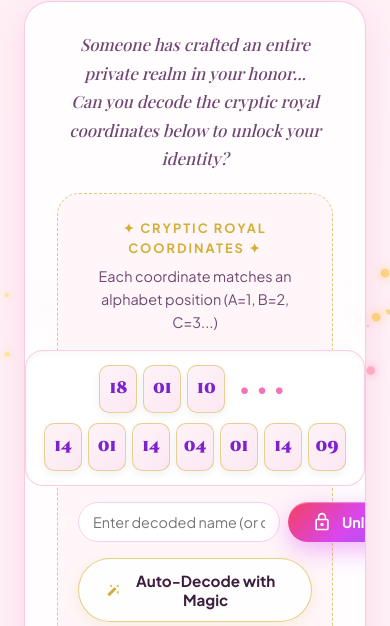
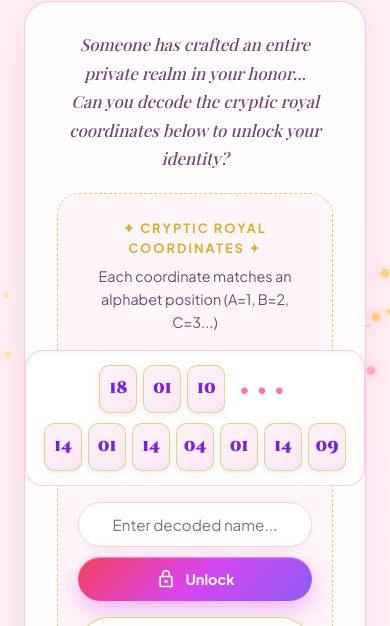
Before and after one commit to kd667751-dev/princess-treatment, a website: page index.html in a window 390 px wide. Shown: the part 450-1076 px from the top of the page. Drawn offline with nearby package versions, Linux system fonts and the light colour scheme; no server answers; a web font is replaced by a local one.

Commit message:
fix(responsive): eliminate button congestion on small screens in cipher section

```diff
--- a/index.html
+++ b/index.html
@@ -106,7 +106,7 @@
 
           <!-- Direct Guess Input & Auto Decode -->
           <div class="cipher-guess-box">
-            <input type="text" id="cipherGuessInput" placeholder="Enter decoded name (or click magic unlock)..." />
+            <input type="text" id="cipherGuessInput" placeholder="Enter decoded name..." />
             <button id="verifyGuessBtn" class="btn-royal btn-small">
               <svg viewBox="0 0 24 24"><path d="M12 17c1.1 0 2-.9 2-2s-.9-2-2-2-2 .9-2 2 .9 2 2 2zm6-9h-1V6c0-2.76-2.24-5-5-5S7 3.24 7 6v2H6c-1.1 0-2 .9-2 2v10c0 1.1.9 2 2 2h12c1.1 0 2-.9 2-2V10c0-1.1-.9-2-2-2zm-6-5c1.71 0 3.1 1.39 3.1 3.1v2H8.9V6.1C8.9 4.39 10.29 3 12 3zm6 17H6V10h12v10z"/></svg>
               <span>Unlock</span>
--- a/style.css
+++ b/style.css
@@ -355,26 +355,41 @@ body {
   display: flex;
   justify-content: center;
   width: 100%;
-  max-width: 360px;
+  max-width: 380px;
 }
 
 /* Direct Guess Input */
 .cipher-guess-box {
   display: flex;
-  gap: 8px;
+  align-items: center;
+  gap: 10px;
   width: 100%;
-  max-width: 360px;
+  max-width: 380px;
 }
 
 .cipher-guess-box input {
   flex: 1;
-  padding: 10px 14px;
+  min-width: 0;
+  padding: 11px 16px;
   border: 1.5px solid var(--pink-soft);
   border-radius: 999px;
   font-family: var(--font-sans);
-  font-size: 0.9rem;
+  font-size: 0.92rem;
   text-align: center;
   background: #ffffff;
+  box-shadow: 0 2px 8px rgba(0, 0, 0, 0.04);
+  transition: all 0.2s ease;
+}
+
+.cipher-guess-box input:focus {
+  border-color: var(--pink-deep);
+  box-shadow: 0 0 0 3px rgba(244, 63, 94, 0.15);
+  outline: none;
+}
+
+.cipher-guess-box .btn-royal {
+  flex-shrink: 0;
+  padding: 11px 22px;
 }
 
 .btn-text-link {
@@ -1396,4 +1411,27 @@ body {
     padding: 6px 14px;
     font-size: 0.78rem;
   }
+  .cipher-guess-box {
+    flex-direction: column;
+    width: 100%;
+    gap: 10px;
+  }
+  .cipher-guess-box input {
+    width: 100%;
+    padding: 12px 16px;
+    font-size: 0.95rem;
+  }
+  .cipher-guess-box .btn-royal {
+    width: 100%;
+    padding: 12px;
+    justify-content: center;
+  }
+  .cipher-quick-actions {
+    width: 100%;
+  }
+  .cipher-quick-actions .btn-secondary {
+    width: 100%;
+    justify-content: center;
+    padding: 11px 18px;
+  }
 }
```
